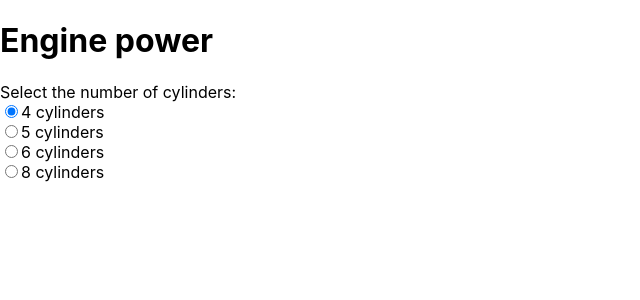
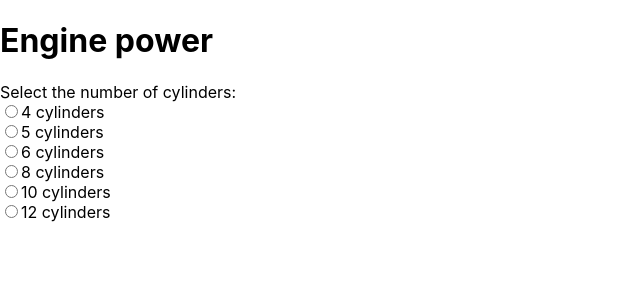
Before and after one commit to FrankieBoye/engine_power, a React (Create React App) app: page / in a window 1280 px wide. Shown: the top 300 px of the page, without its empty margins (0-640 px from the left). Built offline with nearby package versions, Linux system fonts and the light colour scheme.

Commit message:
cylinders component complete

```diff
--- a/src/Cylinders.js
+++ b/src/Cylinders.js
@@ -1,57 +1,105 @@
 import React, { Component } from 'react'
 
 class Cylinders extends Component {
+  constructor(props) {
+    super(props);
+    this.state = {
+      cylinderOption: ""
+    };
+  }
+
+  handleOptionChange = changeEvent => {
+    this.setState({
+      cylinderOption: parseInt(changeEvent.target.value)
+    });
+  }
+
   render() {
     return (
 
-      <form>
+<form>
 
-  <div className="form-check">
+  <div className="cylinders">
     <label>
       <input
         type="radio"
-        name="react-tips"
-        value="4cylinders"
-        checked={true}
-        className="form-check-input"
+        name="cyls"
+        value="4"
+        checked={this.state.cylinderOption===4}
+        onChange={this.handleOptionChange}
+        className="cylinder-input"
       />
       4 cylinders
     </label>
   </div>
 
-  <div className="form-check">
+  <div className="cylinders">
     <label>
       <input
         type="radio"
-        name="react-tips"
-        value="5cylinders"
-        className="form-check-input"
+        name="cyls"
+        value="5"
+        checked={this.state.cylinderOption===5}
+        onChange={this.handleOptionChange}
+        className="cylinder-input"
       />
       5 cylinders
     </label>
   </div>
 
-  <div className="form-check">
+  <div className="cylinders">
     <label>
       <input
         type="radio"
-        name="react-tips"
-        value="6cylinders"
-        className="form-check-input"
+        name="cyls"
+        value="6"
+        checked={this.state.cylinderOption===6}
+        onChange={this.handleOptionChange}
+        className="cylinder-input"
       />
       6 cylinders
     </label>
   </div>
 
-  <div className="form-check">
+  <div className="cylinders">
     <label>
       <input
         type="radio"
-        name="react-tips"
-        value="8cylinders"
-        className="form-check-input"
+        name="cyls"
+        value="8"
+        checked={this.state.cylinderOption===8}
+        onChange={this.handleOptionChange}
+        className="cylinder-input"
       />
       8 cylinders
+    </label>
+  </div>
+
+  <div className="cylinders">
+    <label>
+      <input
+        type="radio"
+        name="cyls"
+        value="10"
+        checked={this.state.cylinderOption===10}
+        onChange={this.handleOptionChange}
+        className="cylinder-input"
+      />
+      10 cylinders
+    </label>
+  </div>
+
+  <div className="cylinders">
+    <label>
+      <input
+        type="radio"
+        name="cyls"
+        value="12"
+        checked={this.state.cylinderOption===12}
+        onChange={this.handleOptionChange}
+        className="cylinder-input"
+      />
+      12 cylinders
     </label>
   </div>
 
```
